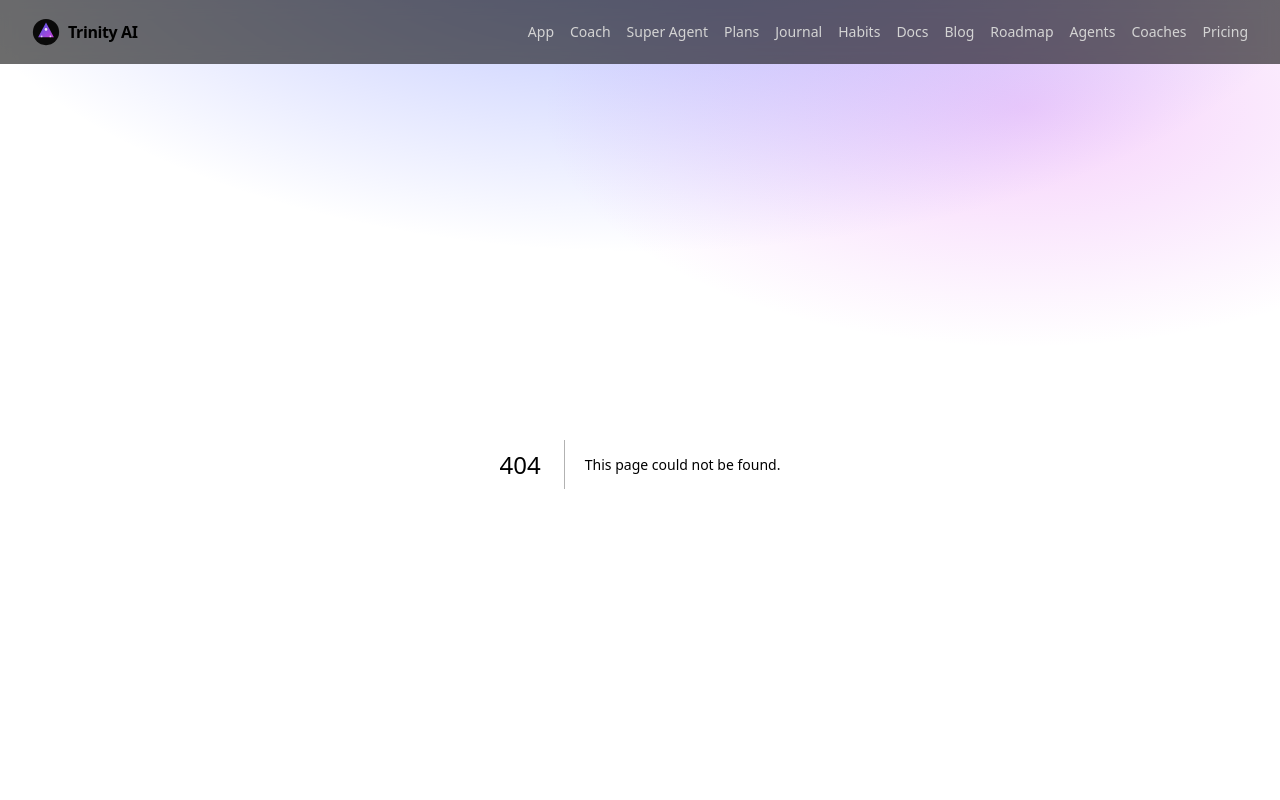
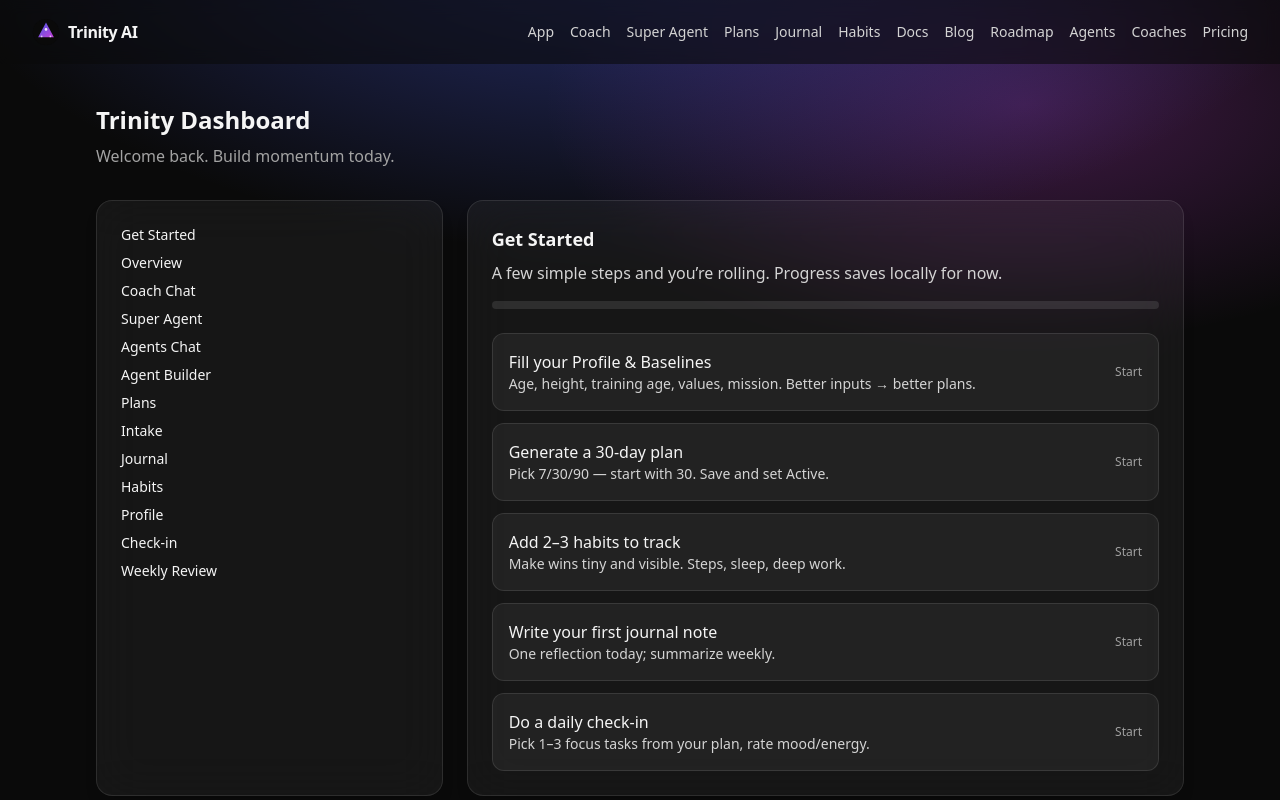
Before and after one commit to frankxai/trinityaicoaching, a Next.js app: page /app/get-started in a window 1280 px wide. Before the commit this address had no page. Shown: the top 800 px of the page. Built offline with nearby package versions, Linux system fonts and the light colour scheme.

Commit message:
feat(onboarding+ux): Get Started checklist, plan details page, health endpoint, 404 page, pricing copy; Learn/FAQ/Safety; structured data; active nav; minor refinements

```diff
--- /dev/null
+++ b/app/api/health/route.ts
@@ -0,0 +1,3 @@
+export async function GET() {
+  return new Response(JSON.stringify({ ok: true, time: new Date().toISOString() }), { headers: { 'Content-Type': 'application/json' } });
+}
--- /dev/null
+++ b/app/app/get-started/page.tsx
@@ -0,0 +1,55 @@
+"use client";
+import { useEffect, useMemo, useState } from "react";
+import { getLocal } from "@/lib/clientStore";
+
+type Step = { id: string; title: string; desc: string; href: string; done: boolean };
+
+export default function GetStartedPage() {
+  const [profile, setProfile] = useState<any>(null);
+  const [savedPlans, setSavedPlans] = useState<any[]>([]);
+  const [active, setActive] = useState<string | null>(null);
+  const [journalCount, setJournalCount] = useState(0);
+  const [habitsCount, setHabitsCount] = useState(0);
+
+  useEffect(()=>{
+    setProfile(getLocal("profile", null));
+    setSavedPlans(getLocal("plans.saved", []));
+    setActive(getLocal("plans.active", null));
+    setJournalCount(getLocal<any[]>("journal.entries", []).length || 0);
+    setHabitsCount(getLocal<any[]>("habits.items", []).length || 0);
+  }, []);
+
+  const steps: Step[] = useMemo(()=>[
+    { id: 'profile', title: 'Fill your Profile & Baselines', desc: 'Age, height, training age, values, mission. Better inputs → better plans.', href: '/app/profile', done: !!profile },
+    { id: 'plan', title: 'Generate a 30‑day plan', desc: 'Pick 7/30/90 — start with 30. Save and set Active.', href: '/app/plans', done: savedPlans.length>0 && !!active },
+    { id: 'habits', title: 'Add 2–3 habits to track', desc: 'Make wins tiny and visible. Steps, sleep, deep work.', href: '/app/habits', done: habitsCount>0 },
+    { id: 'journal', title: 'Write your first journal note', desc: 'One reflection today; summarize weekly.', href: '/app/journal', done: journalCount>0 },
+    { id: 'checkin', title: 'Do a daily check‑in', desc: 'Pick 1–3 focus tasks from your plan, rate mood/energy.', href: '/app/checkin', done: false },
+  ], [profile, savedPlans, active, journalCount, habitsCount]);
+
+  const completed = steps.filter(s=>s.done).length;
+  const pct = Math.round((completed / steps.length) * 100);
+
+  return (
+    <div className="glass rounded-2xl p-6">
+      <h2 className="text-lg font-semibold">Get Started</h2>
+      <p className="mt-2 text-neutral-300">A few simple steps and you’re rolling. Progress saves locally for now.</p>
+      <div className="mt-4 h-2 rounded bg-white/10">
+        <div className="h-2 rounded bg-brand-600" style={{ width: pct + '%' }} />
+      </div>
+      <div className="mt-6 grid gap-3">
+        {steps.map(s => (
+          <a key={s.id} href={s.href} className={`rounded-xl border p-4 ${s.done? 'border-brand-600 bg-brand-600/10' : 'border-white/10 bg-white/5'} hover:bg-white/10`}>
+            <div className="flex items-center justify-between">
+              <div>
+                <div className="font-medium">{s.title}</div>
+                <div className="text-sm text-neutral-300">{s.desc}</div>
+              </div>
+              <span className={`text-xs ${s.done? 'text-brand-300' : 'text-neutral-400'}`}>{s.done? 'Done' : 'Start'}</span>
+            </div>
+          </a>
+        ))}
+      </div>
+    </div>
+  );
+}
--- a/app/app/layout.tsx
+++ b/app/app/layout.tsx
@@ -8,6 +8,7 @@ export default function AppLayout({ children }: { children: React.ReactNode }) {
       <div className="mt-8 grid gap-6 lg:grid-cols-3">
         <aside className="glass rounded-2xl p-6 lg:col-span-1">
             <nav className="grid gap-2 text-sm">
+              <a href="/app/get-started" className="hover:text-white">Get Started</a>
               <a href="/app" className="hover:text-white">Overview</a>
               <a href="/app/coach" className="hover:text-white">Coach Chat</a>
               <a href="/app/super-agent" className="hover:text-white">Super Agent</a>
--- /dev/null
+++ b/app/app/plans/[id]/page.tsx
@@ -0,0 +1,69 @@
+"use client";
+import { useEffect, useMemo, useState } from "react";
+import { getLocal } from "@/lib/clientStore";
+
+export default function PlanDetail({ params }: { params: { id: string } }) {
+  const [plan, setPlan] = useState<any | null>(null);
+  const [name, setName] = useState<string>("");
+  const [horizon, setHorizon] = useState<number>(30);
+  const [isActive, setIsActive] = useState(false);
+
+  useEffect(()=>{
+    const saved = getLocal<any[]>("plans.saved", []);
+    const found = saved.find(p => p.id === params.id) || null;
+    setPlan(found?.plan || null);
+    setName(found?.name || "");
+    setHorizon(found?.horizon || 30);
+    setIsActive(getLocal<string|null>("plans.active", null) === params.id);
+  }, [params.id]);
+
+  function makeActive() {
+    localStorage.setItem("plans.active", JSON.stringify(params.id));
+    setIsActive(true);
+  }
+  function exportICS() {
+    if (!plan) return;
+    const now = new Date(); const start = new Date(now.getFullYear(), now.getMonth(), now.getDate()+1, 9,0,0);
+    const lines: string[] = ['BEGIN:VCALENDAR','VERSION:2.0','PRODID:-//Trinity AI//Plan//EN'];
+    for (let d=0; d<Number(horizon); d++) {
+      const s = new Date(start); s.setDate(start.getDate()+d);
+      const ds = s.toISOString().replace(/[-:]/g,'').split('.')[0]+'Z';
+      const items = plan.flatMap((sec: any)=>sec.items.slice(0,1).map((it:string)=>`${sec.title}: ${it}`)).slice(0,3);
+      const uid = `trinity-${params.id}-${d}@trinity.ai`;
+      lines.push('BEGIN:VEVENT', `UID:${uid}`, `DTSTAMP:${ds}`, `DTSTART:${ds}`, `DTEND:${new Date(s.getTime()+3600000).toISOString().replace(/[-:]/g,'').split('.')[0]+'Z'}`, `SUMMARY:${name} — Day ${d+1}`, `DESCRIPTION:${items.join('\\n')}`, 'END:VEVENT');
+    }
+    lines.push('END:VCALENDAR');
+    const blob = new Blob([lines.join('\r\n')], { type: 'text/calendar' });
+    const a = document.createElement('a'); a.href = URL.createObjectURL(blob); a.download = `${name||'plan'}.ics`; a.click(); URL.revokeObjectURL(a.href);
+  }
+
+  const sections = useMemo(()=> Array.isArray(plan)? plan : [], [plan]);
+
+  if (!plan) return <div className="glass rounded-2xl p-6">Plan not found.</div>;
+  return (
+    <div className="grid gap-6">
+      <section className="glass rounded-2xl p-6">
+        <div className="flex items-center justify-between">
+          <div>
+            <h2 className="text-lg font-semibold">{name}</h2>
+            <p className="text-neutral-400 text-sm">{horizon}-day plan</p>
+          </div>
+          <div className="flex items-center gap-2">
+            {!isActive && <button onClick={makeActive} className="rounded-lg bg-brand-600 px-3 py-1.5 text-sm hover:bg-brand-700">Set Active</button>}
+            <button onClick={exportICS} className="rounded-lg bg-white/10 px-3 py-1.5 text-sm hover:bg-white/20">Export ICS</button>
+          </div>
+        </div>
+      </section>
+      <section className="grid gap-4">
+        {sections.map((sec:any, i:number) => (
+          <div key={i} className="rounded-xl border border-white/10 bg-white/5 p-4">
+            <div className="font-medium">{sec.title}</div>
+            <ul className="mt-2 grid gap-1 text-sm text-neutral-300 list-disc pl-5">
+              {sec.items.map((it:string, j:number) => <li key={j}>{it}</li>)}
+            </ul>
+          </div>
+        ))}
+      </section>
+    </div>
+  );
+}
--- a/app/app/plans/page.tsx
+++ b/app/app/plans/page.tsx
@@ -155,6 +155,7 @@ export default function PlansPage() {
                 <div className="text-neutral-400">{new Date(sp.createdAt).toLocaleString()} • {sp.horizon}-day</div>
               </div>
               <div className="flex gap-2">
+                <a href={`/app/plans/${sp.id}`} className="rounded-lg bg-white/10 px-3 py-1.5 text-sm hover:bg-white/20">View</a>
                 <button onClick={()=>setPlan(sp.plan)} className="rounded-lg bg-white/10 px-3 py-1.5 text-sm hover:bg-white/20">Load</button>
                 <button onClick={()=>setActive(sp.id)} className={`rounded-lg px-3 py-1.5 text-sm ${activeId===sp.id?'bg-brand-600 hover:bg-brand-700':'bg-white/10 hover:bg-white/20'}`}>{activeId===sp.id?'Active':'Set active'}</button>
                 <button onClick={()=>deleteSaved(sp.id)} className="rounded-lg bg-white/10 px-3 py-1.5 text-sm hover:bg-white/20">Delete</button>
--- a/app/layout.tsx
+++ b/app/layout.tsx
@@ -17,12 +17,20 @@ export const metadata = {
 
 import "./globals.css";
 import Link from "next/link";
+import Script from "next/script";
 import HeaderNav from "@/components/HeaderNav";
 
 export default function RootLayout({ children }: { children: React.ReactNode }) {
   return (
     <html lang="en">
       <body>
+        <Script id="ld-json" type="application/ld+json" strategy="afterInteractive">{JSON.stringify({
+          '@context': 'https://schema.org',
+          '@type': 'Organization',
+          name: 'Trinity AI',
+          url: 'https://trinityaicoaching.vercel.app',
+          sameAs: ['https://github.com/frankxai/trinityaicoaching']
+        })}</Script>
         <div className="min-h-screen bg-hero bg-no-repeat bg-top">
           <header className="sticky top-0 z-40 backdrop-blur supports-[backdrop-filter]:bg-neutral-950/60">
             <div className="container-px mx-auto flex h-16 items-center justify-between">
--- /dev/null
+++ b/app/not-found.tsx
@@ -0,0 +1,14 @@
+import Link from "next/link";
+
+export default function NotFound() {
+  return (
+    <div className="container-px mx-auto max-w-3xl py-24 text-center">
+      <h1 className="text-4xl font-semibold">Page not found</h1>
+      <p className="text-neutral-400 mt-3">The page you’re looking for doesn’t exist. Try the dashboard or homepage.</p>
+      <div className="mt-6 flex justify-center gap-3">
+        <Link className="rounded-md bg-brand-600 px-4 py-2 text-sm font-medium" href="/">Home</Link>
+        <Link className="rounded-md bg-white/10 px-4 py-2 text-sm font-medium" href="/app">Dashboard</Link>
+      </div>
+    </div>
+  );
+}
--- a/app/pricing/page.tsx
+++ b/app/pricing/page.tsx
@@ -4,11 +4,11 @@ export default function PricingPage() {
   return (
     <div className="container-px mx-auto max-w-5xl py-16">
       <h1 className="text-3xl font-semibold text-center">Pricing</h1>
-      <p className="mt-3 text-neutral-300 text-center">Start with momentum, then level up with accountability.</p>
+      <p className="mt-3 text-neutral-300 text-center">Start with momentum, then level up with accountability and team features.</p>
       <div className="mt-10 grid gap-6 sm:grid-cols-2">
         <div className="glass rounded-2xl p-6">
           <h3 className="text-xl font-semibold">Starter</h3>
-          <p className="text-neutral-300">Plan generator + Coach chat</p>
+          <p className="text-neutral-300">Plan generator + Coach chat (local save)</p>
           <ul className="mt-4 text-sm text-neutral-300 list-disc pl-5 grid gap-1">
             <li>7/30/90-day plans</li>
             <li>Coach chat (Body/Mind/Soul)</li>
@@ -33,6 +33,7 @@ export default function PricingPage() {
             <div className="text-2xl font-semibold">$29/mo</div>
             <a className="rounded-md bg-white/10 px-4 py-2 text-sm font-medium hover:bg-white/20" href="https://skool.com/your-community" target="_blank">Join Skool</a>
           </div>
+          <div className="mt-3 text-xs text-neutral-400">Teams coming soon: multi-coach workspaces, client routing, usage metering.</div>
         </div>
       </div>
     </div>
```
